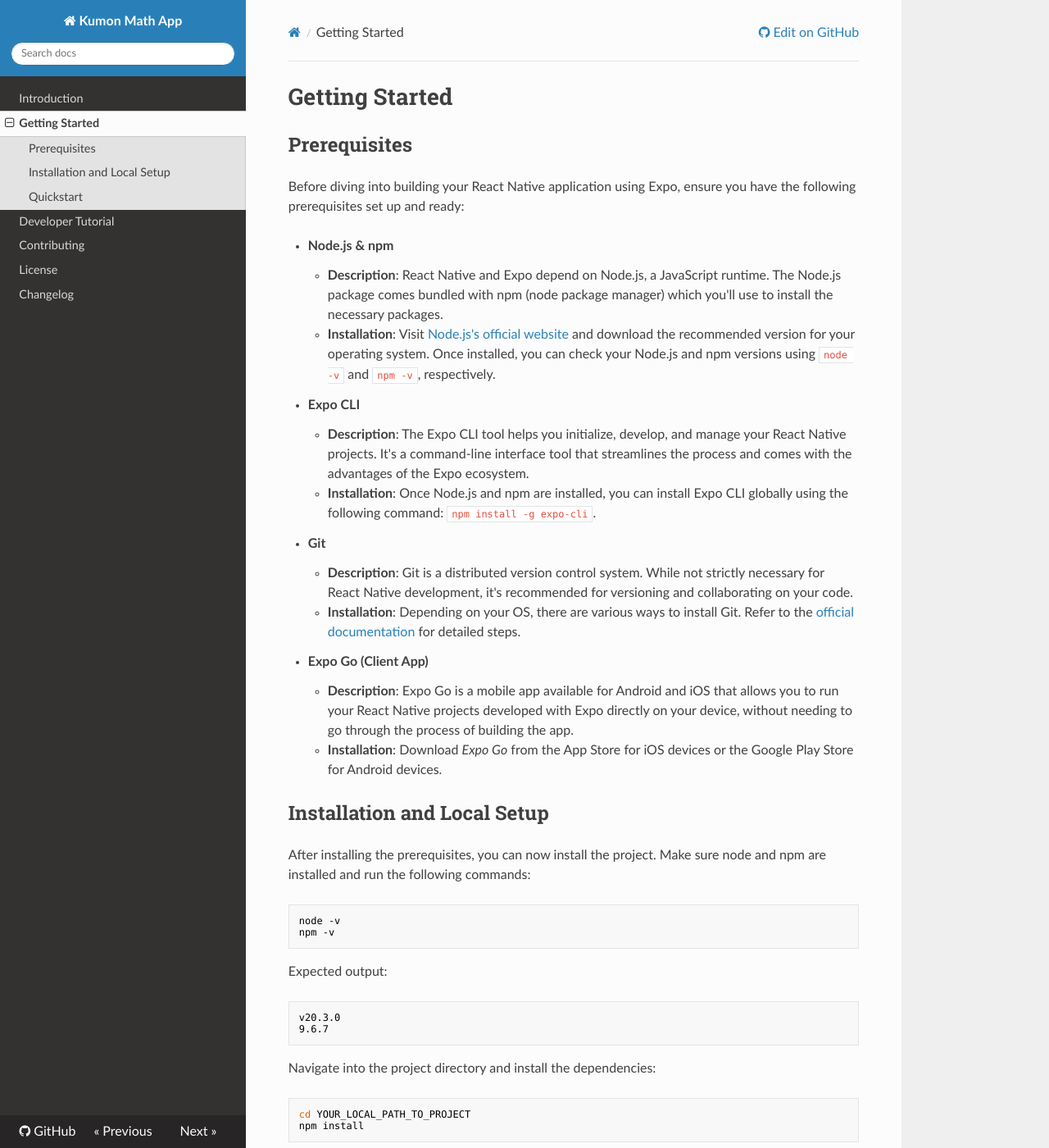
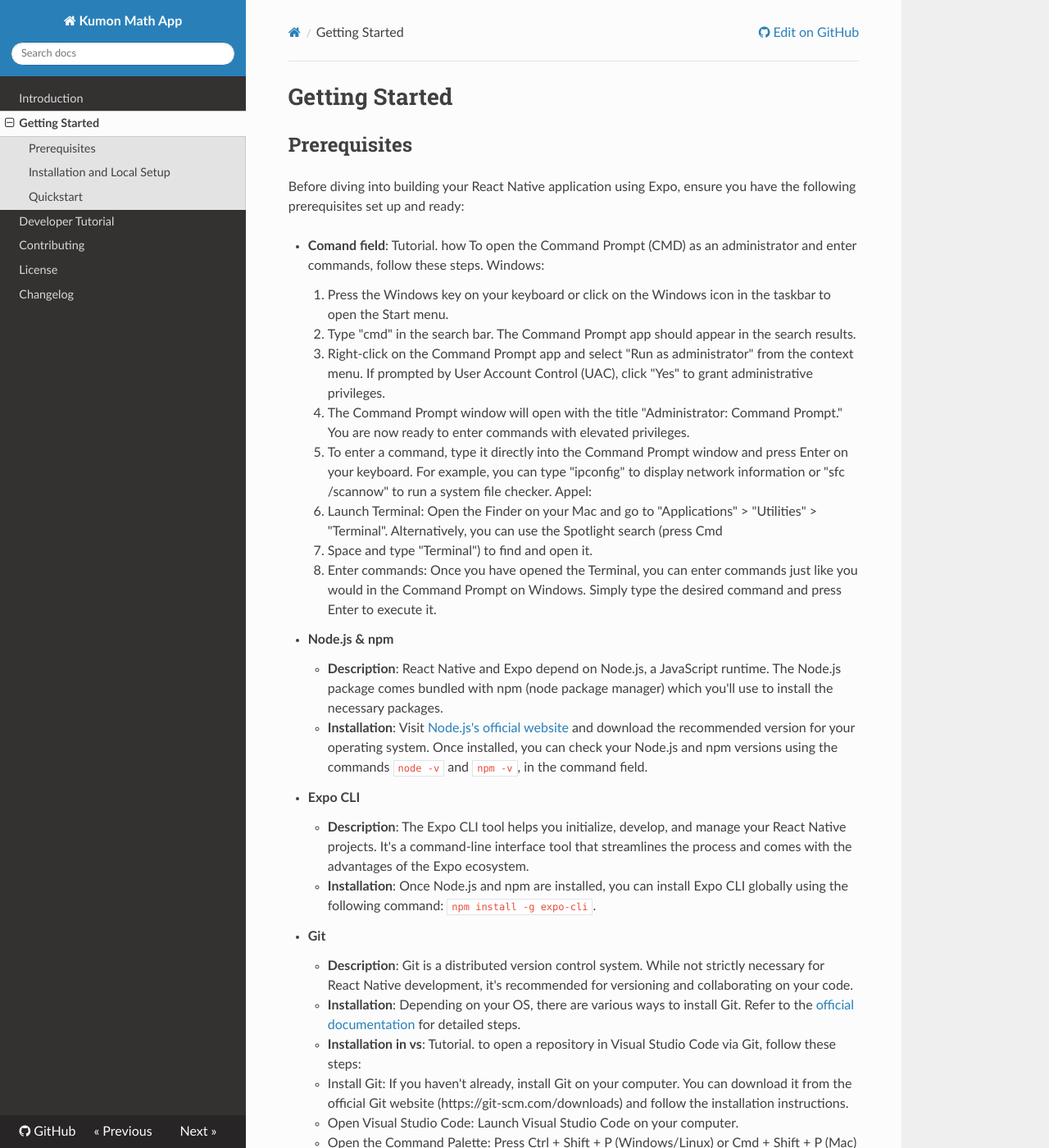
Before and after one commit to JangasCodingplace/kumon-math-app, an MkDocs documentation site: the page built from docs/getting-started.md, in a window 1280 px wide and 1400 px high. Shown: the whole window at 82% size. Built offline with MkDocs 1.6.1, drawn with Linux system fonts in a browser that asks for light colours; nearby versions of some CDN libraries; some of the changed text lies outside the part shown.

Commit message:
New Documentaion

````diff
--- a/docs/getting-started.md
+++ b/docs/getting-started.md
@@ -5,6 +5,29 @@
 Before diving into building your React Native application using Expo,
 ensure you have the following prerequisites set up and ready:
 
+- **Comand field**:
+    Tutorial. how To open the Command Prompt (CMD) as an administrator and enter commands,
+    follow these steps.
+    Windows:
+    1. Press the Windows key on your keyboard or click on the Windows icon in the
+    taskbar to open the Start menu.
+    2. Type "cmd" in the search bar. The Command Prompt app should appear in the search
+    results.
+    3. Right-click on the Command Prompt app and select "Run as administrator" from the
+    context menu. If prompted by User Account Control (UAC), click "Yes" to grant
+    administrative privileges.
+    4. The Command Prompt window will open with the title "Administrator: Command
+    Prompt." You are now ready to enter commands with elevated privileges.
+    5. To enter a command, type it directly into the Command Prompt window and press
+    Enter on your keyboard. For example, you can type "ipconfig" to display network
+    information or "sfc /scannow" to run a system file checker.
+    Appel:
+    1. Launch Terminal: Open the Finder on your Mac and go to "Applications" >
+    "Utilities" > "Terminal". Alternatively, you can use the Spotlight search (press Cmd
+    + Space and type "Terminal") to find and open it.
+    2. Enter commands: Once you have opened the Terminal, you can enter commands just
+    like you would in the Command Prompt on Windows. Simply type the desired
+    command and press Enter to execute it.
 - **Node.js & npm**
     - **Description**: React Native and Expo depend on Node.js, a
       JavaScript runtime. The Node.js package comes bundled with npm
@@ -13,7 +36,7 @@
     - **Installation**: Visit [Node.js's official website](https://nodejs.org/)
       and download the recommended version for your operating system.
       Once installed, you can check your Node.js and npm versions
-      using `node -v` and `npm -v`, respectively.
+      using  the commands `node -v` and `npm -v`, in the command field.
 - **Expo CLI**
     - **Description**: The Expo CLI tool helps you initialize,
       develop, and manage your React Native projects. It's a
@@ -29,6 +52,24 @@
     - **Installation**: Depending on your OS, there are various ways
       to install Git. Refer to the [official documentation](https://git-scm.com/book/en/v2/Getting-Started-Installing-Git)
       for detailed steps.
+    - **Installation in vs**:
+    Tutorial. to open a repository in Visual Studio Code via Git, follow these steps:
+      1. Install Git: If you haven't already, install Git on your computer. You can download it from
+      the official Git website (https://git-scm.com/downloads) and follow the installation
+      instructions.
+      2. Open Visual Studio Code: Launch Visual Studio Code on your computer.
+      3. Open the Command Palette: Press Ctrl + Shift + P (Windows/Linux) or Cmd +
+      Shift + P (Mac) to open the Command Palette.
+      4. Search for "Git: Clone": In the Command Palette, type "Git: Clone" and select the option
+      that appears.
+      5. Enter the repository URL: Provide the URL of the repository you want to open. This can be
+      the HTTPS or SSH URL of the repository.
+      6. Choose a local directory: Select a local directory where you want to clone the repository.
+      You can either enter the path manually or browse to the desired location.
+      7. Clone the repository: Press Enter to start the cloning process. Visual Studio Code will clone
+      the repository from the provided URL to your local directory.
+      8. Open the repository: Once the cloning process is complete, Visual Studio Code will
+      automatically open the cloned repository.
 - **Expo Go (Client App)**
     - **Description**: Expo Go is a mobile app available for Android
       and iOS that allows you to run your React Native projects
@@ -53,7 +94,7 @@
 9.6.7
 ```
 
-Navigate into the project directory and install the dependencies:
+Navigate into the local git project directory and install the dependencies:
 
 ```sh
 cd YOUR_LOCAL_PATH_TO_PROJECT
````
